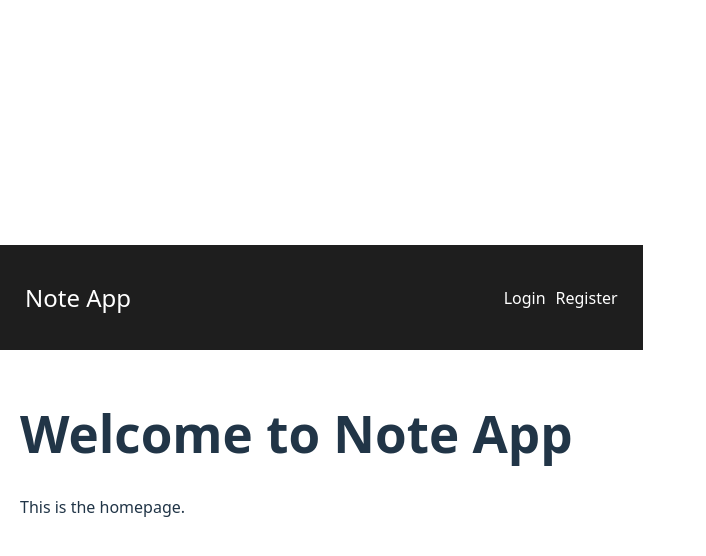
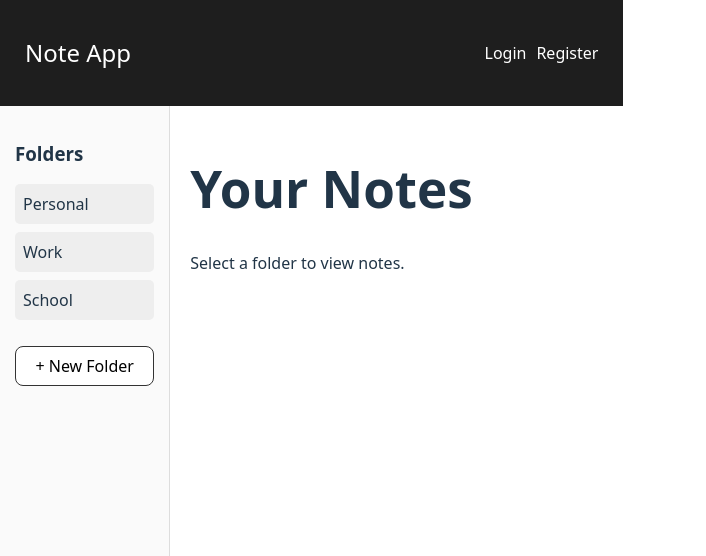
Before and after one commit to nguyenquocbao123-chu2/note-taking-app-fastapi, a React app in the folder frontend/: page / in a window 1280 px wide. Shown: the top 556 px of the page, without its empty margins (0-706 px from the left). Built offline with nearby package versions, Linux system fonts and the light colour scheme; the HTML template or start-up script is replaced by a standard one.

Commit message:
Add Folder Sidebar UI with basic layout

```diff
--- /dev/null
+++ b/frontend/src/components/FolderSidebar.jsx
@@ -0,0 +1,51 @@
+import { useState } from "react";
+
+export default function FolderSidebar() {
+  const [folders, setFolders] = useState([
+    "Personal",
+    "Work",
+    "School"
+  ]);
+
+  return (
+    <div style={{
+      width: "220px",
+      height: "100vh",
+      borderRight: "1px solid #ddd",
+      padding: "15px",
+      background: "#fafafa"
+    }}>
+      <h3 style={{ marginBottom: "15px" }}>Folders</h3>
+
+      <ul style={{ listStyle: "none", padding: 0 }}>
+        {folders.map((folder, index) => (
+          <li
+            key={index}
+            style={{
+              padding: "8px",
+              marginBottom: "8px",
+              background: "#eee",
+              borderRadius: "5px",
+              cursor: "pointer"
+            }}
+          >
+            {folder}
+          </li>
+        ))}
+      </ul>
+
+      <button
+        style={{
+          width: "100%",
+          padding: "8px",
+          marginTop: "10px",
+          border: "1px solid #333",
+          background: "white",
+          cursor: "pointer"
+        }}
+      >
+        + New Folder
+      </button>
+    </div>
+  );
+}
--- a/frontend/src/pages/Home.jsx
+++ b/frontend/src/pages/Home.jsx
@@ -1,8 +1,14 @@
+import FolderSidebar from "../components/FolderSidebar.jsx";
+
 export default function Home() {
   return (
-    <div style={{ padding: "20px" }}>
-      <h1>Welcome to Note App</h1>
-      <p>This is the homepage.</p>
+    <div style={{ display: "flex" }}>
+      <FolderSidebar />
+
+      <div style={{ padding: "20px", width: "100%" }}>
+        <h1>Your Notes</h1>
+        <p>Select a folder to view notes.</p>
+      </div>
     </div>
   );
 }
```
